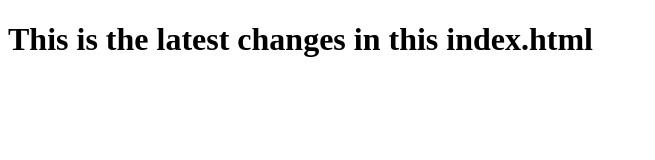
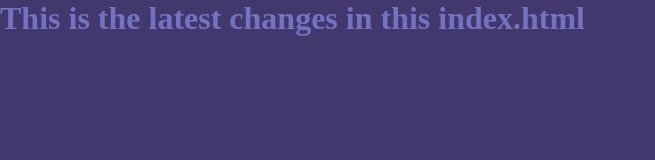
Before and after one commit to Basudev-Pokharel/Test_repo, a plain HTML site: page index.html in a window 1280 px wide. Shown: the whole page, without its empty margins (0-655 px from the left). Drawn offline with Linux system fonts and the light colour scheme.

Commit message:
Added css features

```diff
--- a/index.html
+++ b/index.html
@@ -4,6 +4,7 @@
     <meta charset="UTF-8" />
     <meta name="viewport" content="width=device-width, initial-scale=1.0" />
     <title>Document</title>
+    <link rel="stylesheet" href="style.css" />
   </head>
   <body>
     <h1>This is the latest changes in this index.html</h1>
--- /dev/null
+++ b/style.css
@@ -0,0 +1,13 @@
+* {
+  margin: 0;
+  padding: 0;
+  box-sizing: border-box;
+}
+body {
+  background-color: rgb(67, 56, 110);
+  height: 100vh;
+  width: 100vw;
+}
+h1 {
+  color: rgb(115, 115, 193);
+}
```
